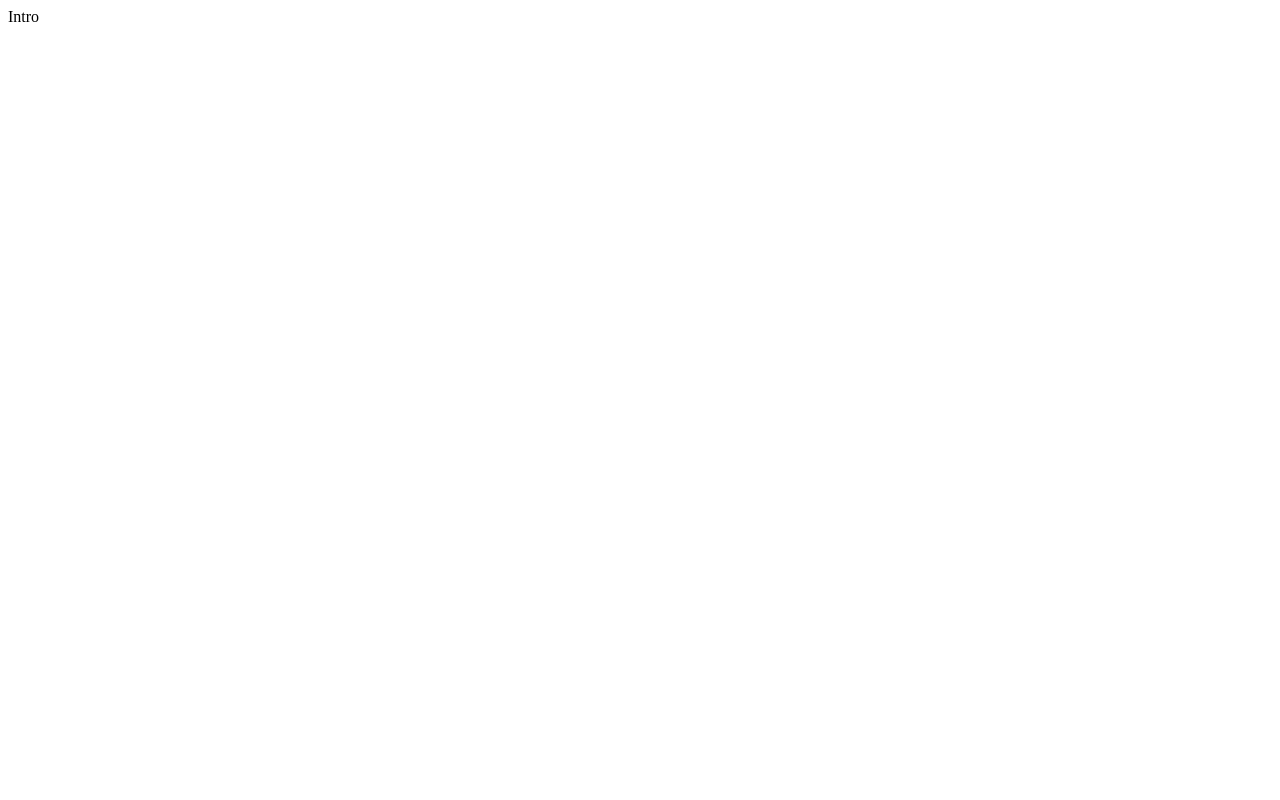
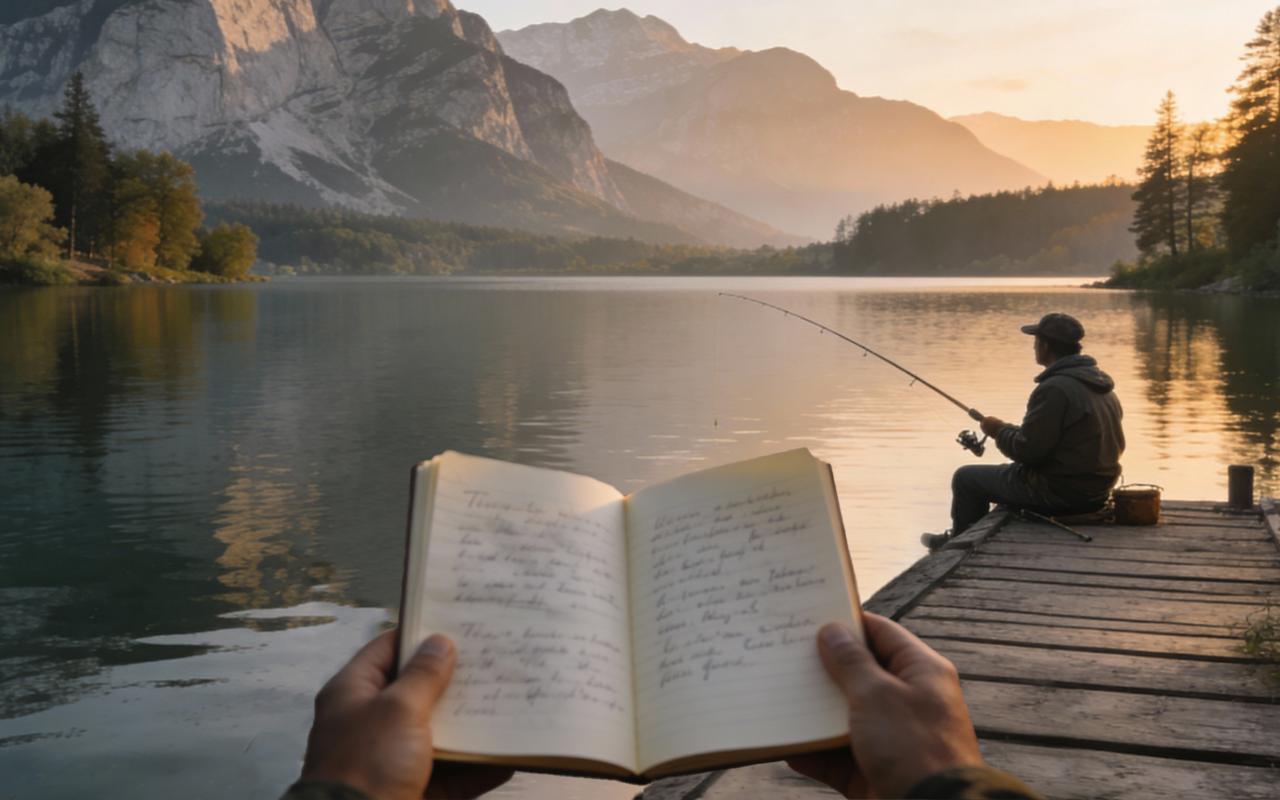
Before and after one commit to Krayker01/CatchPoint-Toronto, a React (Vite) app in the folder frontend/CatchPoint/: page /intro in a window 1280 px wide. Built offline with nearby package versions, Linux system fonts and the light colour scheme.

Commit message:
Add animated intro page with parallax layers

```diff
--- a/frontend/CatchPoint/src/pages/Intro.jsx
+++ b/frontend/CatchPoint/src/pages/Intro.jsx
@@ -1,9 +1,105 @@
-import React from 'react'
+import React, { useRef } from 'react';
 
 const Intro = () => {
+    const containerRef = useRef(null);
+
+    const handleMouseMove = (e) => {
+        const container = containerRef.current;
+        const rect = container.getBoundingClientRect();
+
+        const x = ((e.clientX - rect.left) / rect.width - 0.5);
+        const y = ((e.clientY - rect.top) / rect.height - 0.5);
+
+        const layers = container.querySelectorAll(".layer");
+
+        layers.forEach((layer) => {
+            const depth = parseFloat(layer.dataset.depth);
+            const speed = parseFloat(layer.dataset.speed) || 1;
+
+            // Layer movement
+            const moveX = x * 40 * speed;
+            const moveY = y * 20 * speed;
+            const rotateX = y * 2 * speed;
+            const rotateY = x * 2 * speed;
+
+            if (depth > 0) {
+                // Front Element: Adding Offset to Base Centering
+                layer.style.transform = `
+                    translateX(-50%) translateX(${moveX}px)
+                    translateY(${moveY}px)
+                    translateZ(${depth}px)
+                    rotateX(${rotateX}deg)
+                    rotateY(${rotateY}deg)
+                `;
+            } else {
+                // Background: almost motionless
+                layer.style.transform = `
+                    translateZ(${depth}px)
+                    rotateX(${rotateX}deg)
+                    rotateY(${rotateY}deg)
+                `;
+            }
+        });
+    };
+
     return (
-        <div>Intro</div>
-    )
-}
+        <div
+            ref={containerRef}
+            onMouseMove={handleMouseMove}
+            style={{
+                position: "fixed",
+                top: 0,
+                left: 0,
+                width: "100vw",
+                height: "100vh",
+                overflow: "hidden",
+                perspective: "1000px",
+            }}
+        >
+            {/* BACKGROUND */}
+            <img
+                src="/assets/introPage/background.jpg"
+                className="layer"
+                data-depth="-5"
+                data-speed="0.2"  // slow movement
+                style={backgroundStyle}
+                alt=""
+            />
 
-export default Intro
+            {/* FRONT ELEMENT  */}
+            <img
+                src="/assets/introPage/notes.png"
+                className="layer"
+                data-depth="60"
+                data-speed="1"   // active movement
+                style={frontStyle}
+                alt=""
+            />
+        </div>
+    );
+};
+
+const backgroundStyle = {
+    position: "absolute",
+    width: "120%",    // hide the white edges
+    height: "120%",
+    top: "-10%",
+    left: "-10%",
+    objectFit: "cover",
+    transition: "transform 0.1s linear",
+    willChange: "transform",
+};
+
+const frontStyle = {
+    position: "absolute",
+    bottom: "0",         // stick to the bottom
+    left: "50%",          // horizontal center
+    transform: "translateX(-50%)",  // basic centering
+    width: "110%",         // adjustable size
+    height: "auto",
+    objectFit: "contain",
+    transition: "transform 0.1s linear",
+    willChange: "transform",
+};
+
+export default Intro;
```
Also changed, not shown: frontend/CatchPoint/public/assets/introPage/background.jpg (renamed from frontend/CatchPoint/src/assets/background.jpg), frontend/CatchPoint/public/assets/introPage/notes.png (renamed from frontend/CatchPoint/src/assets/notes.png).
